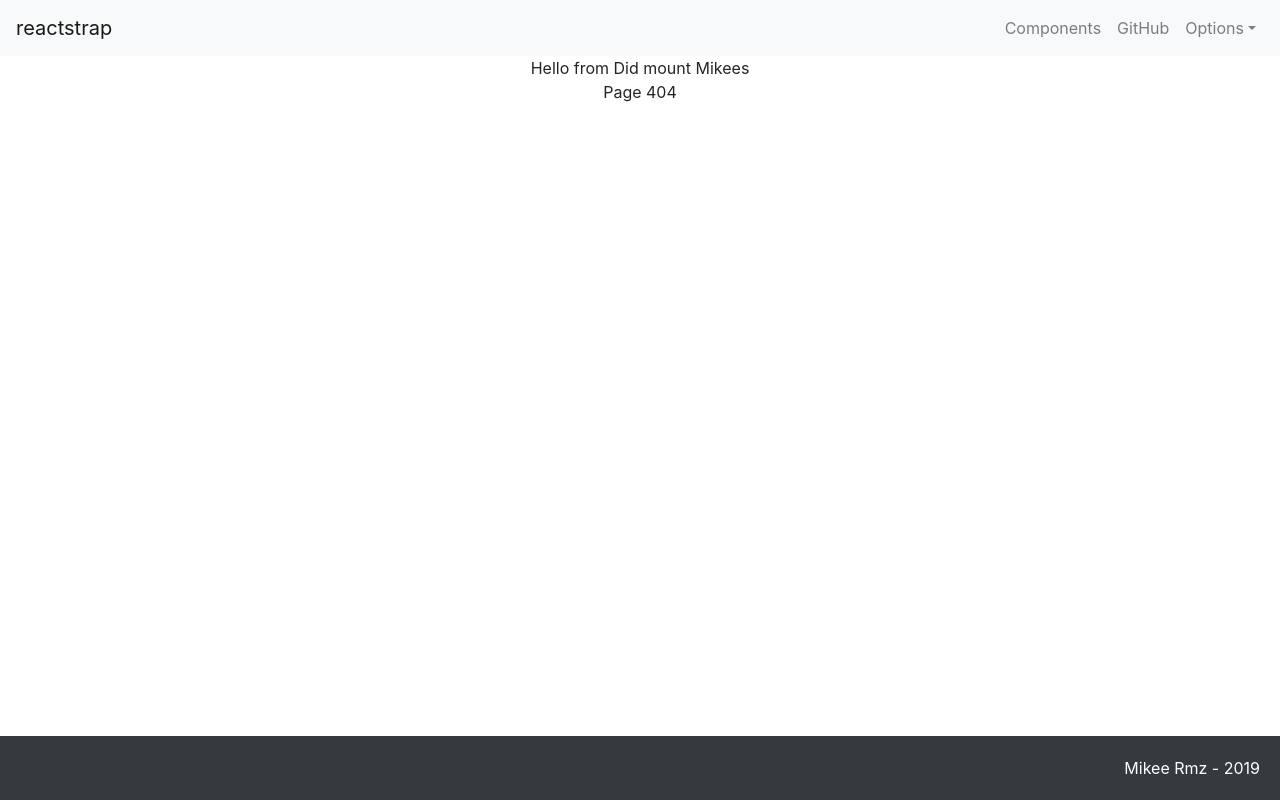
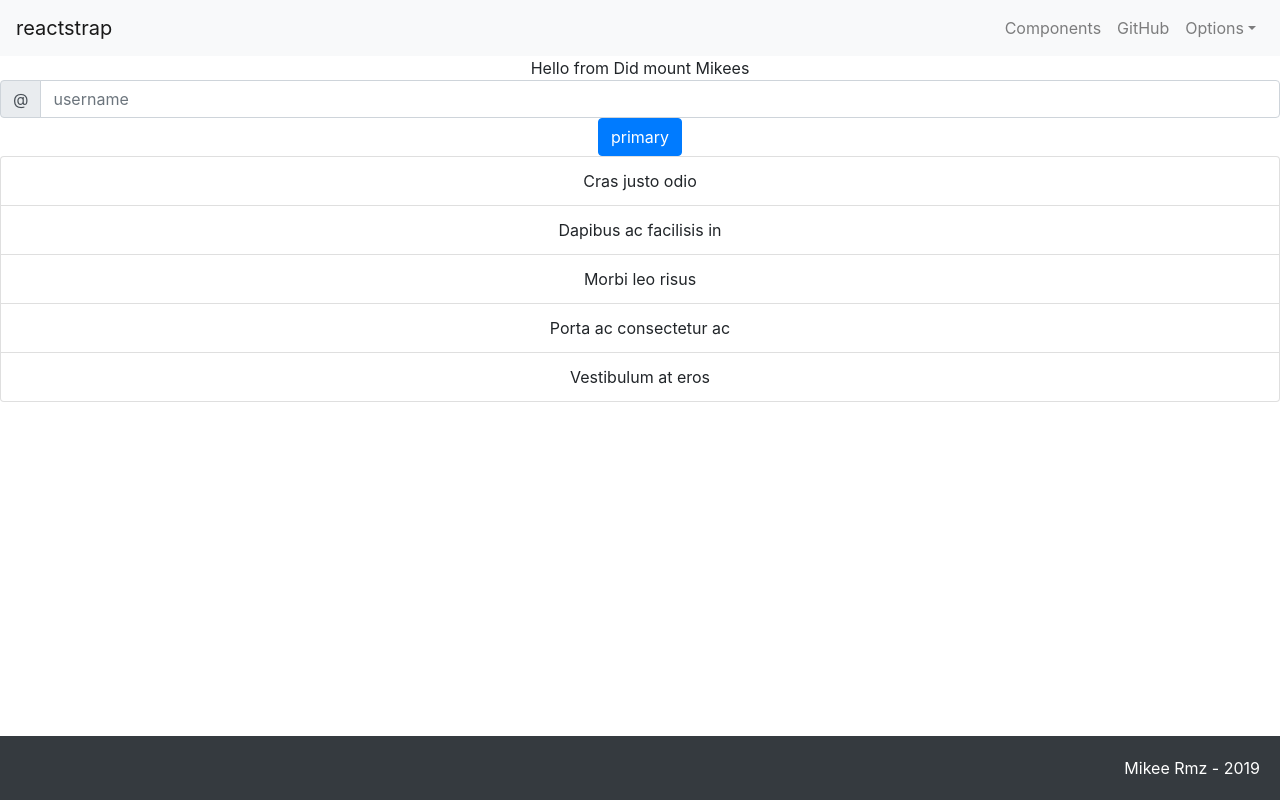
Before and after one commit to Mikeermz/template-react, a React (Create React App) app: page /todo in a window 1280 px wide. Before the commit this address had no page. Built offline with nearby package versions, Linux system fonts and the light colour scheme.

Commit message:
Add axios to project
Signed-off-by: Mikee Rmz <mikee.rmz@gmail.com>

```diff
--- a/package.json
+++ b/package.json
@@ -3,6 +3,7 @@
   "version": "0.1.0",
   "private": true,
   "dependencies": {
+    "axios": "^0.18.0",
     "bootstrap": "^4.3.1",
     "react": "^16.8.6",
     "react-dom": "^16.8.6",
--- /dev/null
+++ b/src/api.js
@@ -0,0 +1,5 @@
+import axios from 'axios';
+
+export default axios.create({
+  baseURL: 'http://localhost:8000/api/v1/'
+})
--- /dev/null
+++ b/src/components/global/button/index.js
@@ -0,0 +1,20 @@
+/* eslint-disable */
+import React, { Component } from 'react';
+
+// Styles
+import { Button } from 'reactstrap';
+
+// import PropTypes from 'prop-types';
+// Components
+
+class ButtonTodo extends Component {
+  render() {
+    return (
+      <div >
+        <Button color="primary">primary</Button>{' '}
+      </div>
+    );
+  }
+}
+
+export default ButtonTodo;
--- /dev/null
+++ b/src/components/global/input/index.js
@@ -0,0 +1,23 @@
+/* eslint-disable */
+import React, { Component } from 'react';
+
+// Styles
+import { InputGroup, InputGroupAddon, Input } from 'reactstrap';
+
+// import PropTypes from 'prop-types';
+// Components
+
+class InputTodo extends Component {
+  render() {
+    return (
+      <div >
+        <InputGroup>
+          <InputGroupAddon addonType="prepend">@</InputGroupAddon>
+          <Input placeholder="username" />
+        </InputGroup>
+      </div>
+    );
+  }
+}
+
+export default InputTodo;
--- /dev/null
+++ b/src/components/global/list/index.js
@@ -0,0 +1,24 @@
+/* eslint-disable */
+import React, { Component } from 'react';
+
+// Styles
+import { ListGroup, ListGroupItem } from 'reactstrap';
+
+// import PropTypes from 'prop-types';
+// Components
+
+class ListTodo extends Component {
+  render() {
+    return (
+    <ListGroup>
+      <ListGroupItem>Cras justo odio</ListGroupItem>
+      <ListGroupItem>Dapibus ac facilisis in</ListGroupItem>
+      <ListGroupItem>Morbi leo risus</ListGroupItem>
+      <ListGroupItem>Porta ac consectetur ac</ListGroupItem>
+      <ListGroupItem>Vestibulum at eros</ListGroupItem>
+    </ListGroup>
+    );
+  }
+}
+
+export default ListTodo;
--- /dev/null
+++ b/src/components/listActive/index.js
@@ -0,0 +1,20 @@
+/* eslint-disable */
+import React, { Component } from 'react';
+
+// Styles
+
+// import PropTypes from 'prop-types';
+// Components
+import ListTodo from '../global/list';
+
+class ListActive extends Component {
+  render() {
+    return (
+      <div >
+        <ListTodo/>
+      </div>
+    );
+  }
+}
+
+export default ListActive;
--- /dev/null
+++ b/src/components/listComplete/index.js
@@ -0,0 +1,20 @@
+/* eslint-disable */
+import React, { Component } from 'react';
+
+// Styles
+
+// import PropTypes from 'prop-types';
+// Components
+import ListTodo from '../global/list';
+
+class ListComplete extends Component {
+  render() {
+    return (
+      <div >
+        <ListTodo/>
+      </div>
+    );
+  }
+}
+
+export default ListComplete;
--- /dev/null
+++ b/src/components/listNoComplete/index.js
@@ -0,0 +1,20 @@
+/* eslint-disable */
+import React, { Component } from 'react';
+
+// Styles
+
+// import PropTypes from 'prop-types';
+// Components
+import ListTodo from '../global/list';
+
+class ListNoComplete extends Component {
+  render() {
+    return (
+      <div >
+        <ListTodo/>
+      </div>
+    );
+  }
+}
+
+export default ListNoComplete;
--- /dev/null
+++ b/src/components/todo/index.js
@@ -0,0 +1,24 @@
+/* eslint-disable */
+import React, { Component } from 'react';
+
+// Styles
+
+// import PropTypes from 'prop-types';
+// Components
+import ListTodo from '../global/list';
+import ButtonTodo from '../global/button';
+import InputTodo from '../global/input/';
+
+class Todo extends Component {
+  render() {
+    return (
+      <div >
+      <InputTodo/>
+      <ButtonTodo/>
+      <ListTodo/>
+      </div>
+    );
+  }
+}
+
+export default Todo;
--- a/src/routes/index.js
+++ b/src/routes/index.js
@@ -6,6 +6,10 @@ import { Route, Switch } from 'react-router-dom';
 import App from '../components/App';
 import Home from '../components/Home';
 import myComponent from '../components/myComponent';
+import Todo from '../components/todo';
+import ListActive from '../components/listActive';
+import ListComplete from '../components/listComplete';
+import ListNoComplete from '../components/listNoComplete';
 import Page404 from '../components/Page404';
 // Routes
 const AppRoutes = () =>
@@ -13,6 +17,10 @@ const AppRoutes = () =>
   <Switch>
     <Route exact path ="/" component={Home}/>
     <Route path="/myComponent" component={myComponent}/>
+    <Route path="/todo" component={Todo}/>
+    <Route path="/active" component={ListActive}/>
+    <Route path="/list-complete" component={ListComplete}/>
+    <Route path="/list-no-complete" component={ListNoComplete}/>
     <Route component={Page404}/>
   </Switch>
 </App>
```
Also changed, not shown: 1 other file (tests, documents, lock files or other folders).
